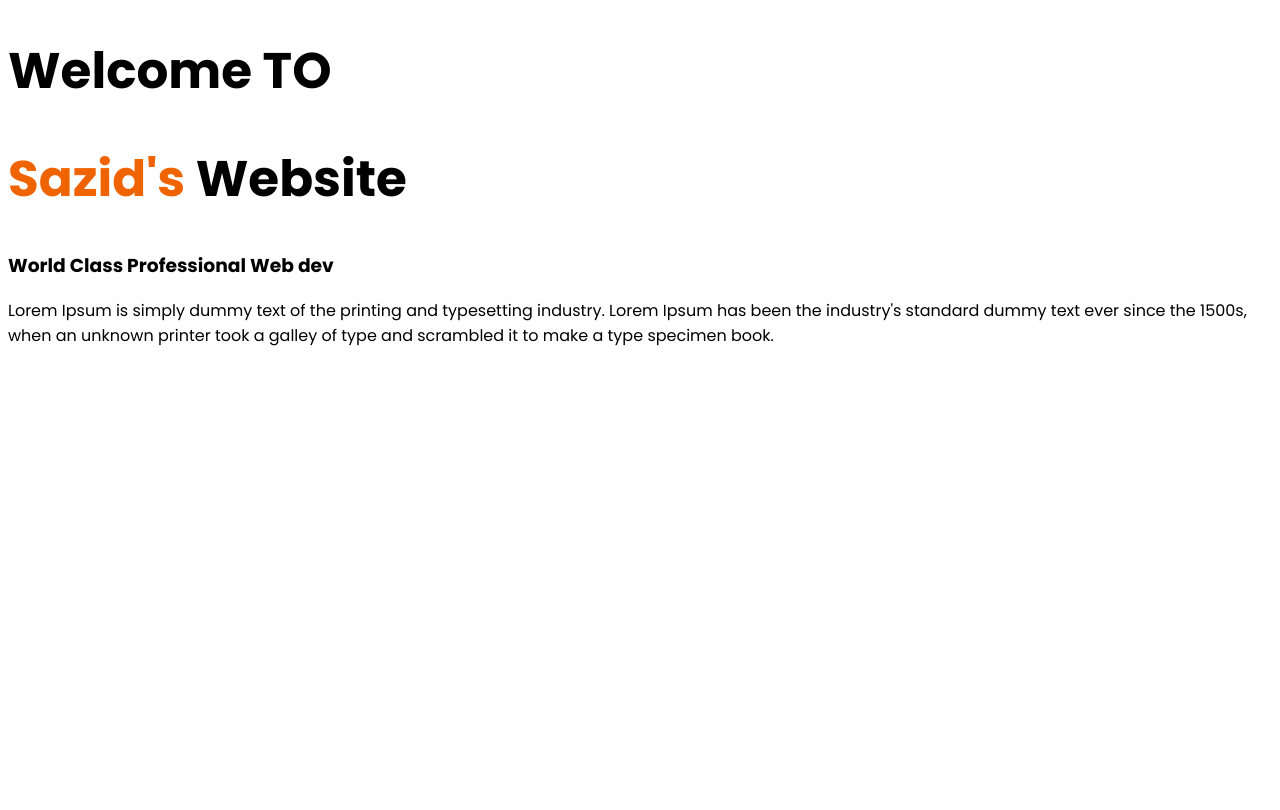
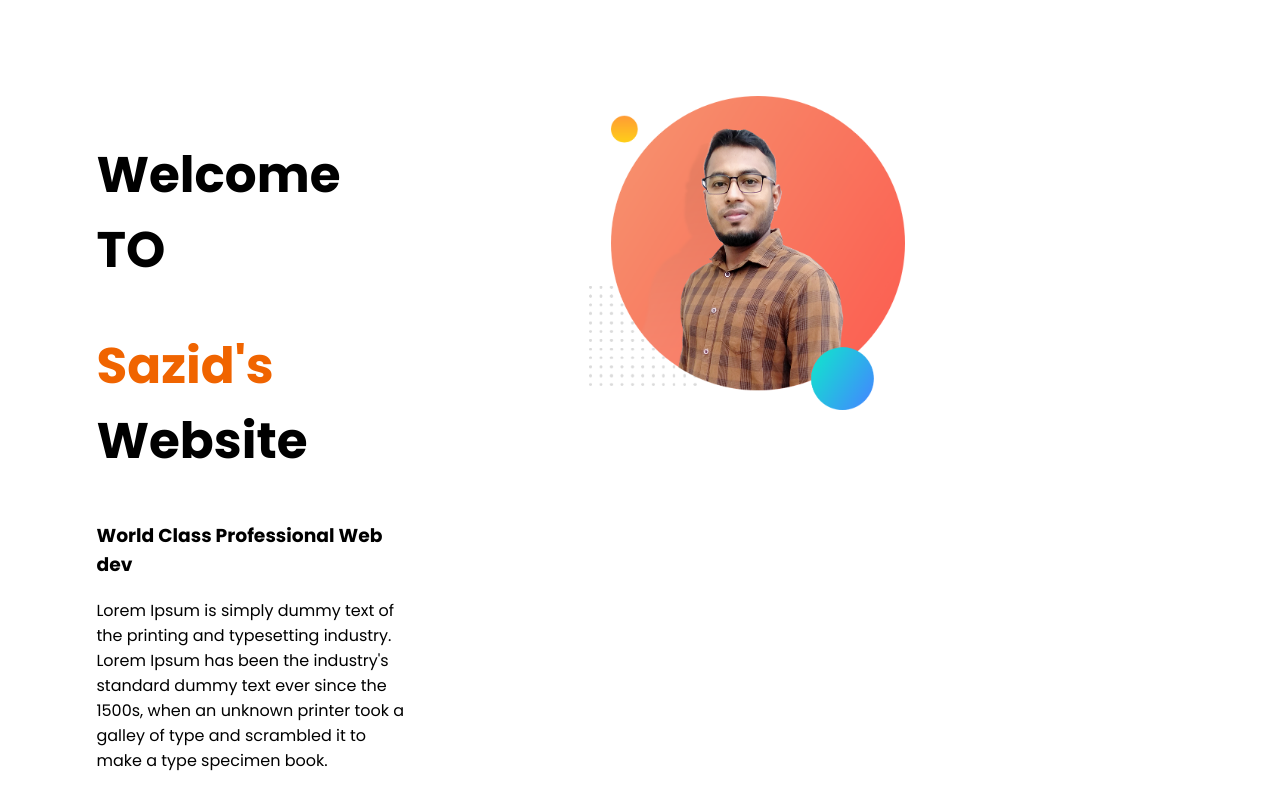
Before and after one commit to sazid-gittu/web-portfolio, a plain HTML site: page index.html in a window 1280 px wide. Drawn offline with Linux system fonts and the light colour scheme.

Commit message:
top header create

```diff
--- a/index.html
+++ b/index.html
@@ -11,9 +11,17 @@
     <link rel="stylesheet" href="style.css">
 </head>
 <body>
-    <h1>Welcome TO</h1>
-    <h1><span class="highlight">Sazid's</span> Website</h1>
-    <h3>World Class Professional Web dev</h3>
-    <p>Lorem Ipsum is simply dummy text of the printing and typesetting industry. Lorem Ipsum has been the industry's standard dummy text ever since the 1500s, when an unknown printer took a galley of type and scrambled it to make a type specimen book.</p>
+    <section>
+        <div class="half-width">
+            <h1>Welcome TO</h1>
+            <h1><span class="highlight">Sazid's</span> Website</h1>
+            <h3>World Class Professional Web dev</h3>
+            <p>Lorem Ipsum is simply dummy text of the printing and typesetting industry. Lorem Ipsum has been the industry's standard dummy text ever since the 1500s, when an unknown printer took a galley of type and scrambled it to make a type specimen book.</p>
+        </div>
+        <div class="half-width">
+            <img src="images/sazid-bg.png">
+        </div>
+
+    </section>
 </body>
 </html>
--- a/style.css
+++ b/style.css
@@ -7,3 +7,12 @@ h1{
 .highlight{
     color: rgb(240, 100, 0);
 }
+.half-width{
+    width: 25%;
+    margin: 5%;
+    padding: 2%;
+    float: left;
+}
+.half-width img{
+    width: 100%;
+}
```
